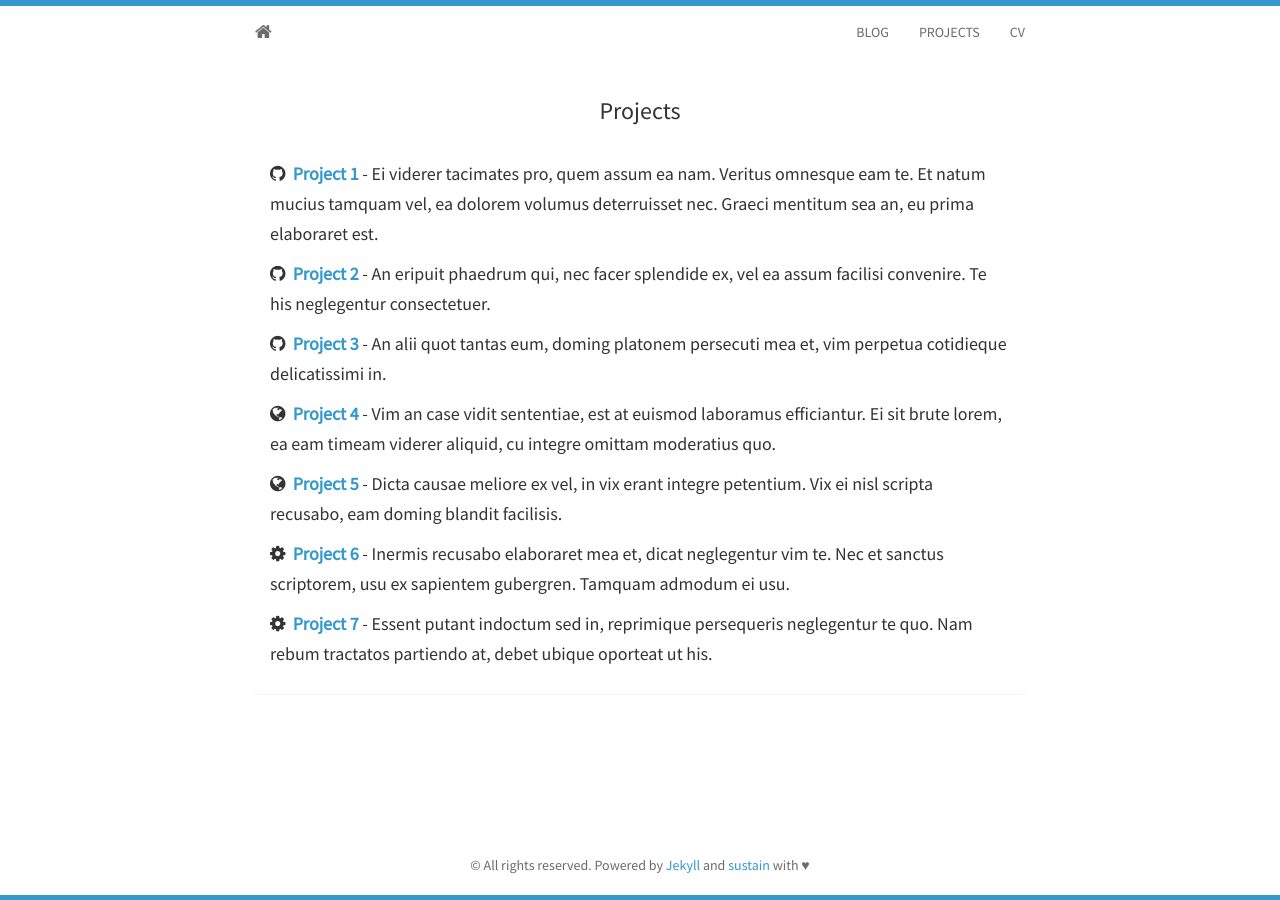
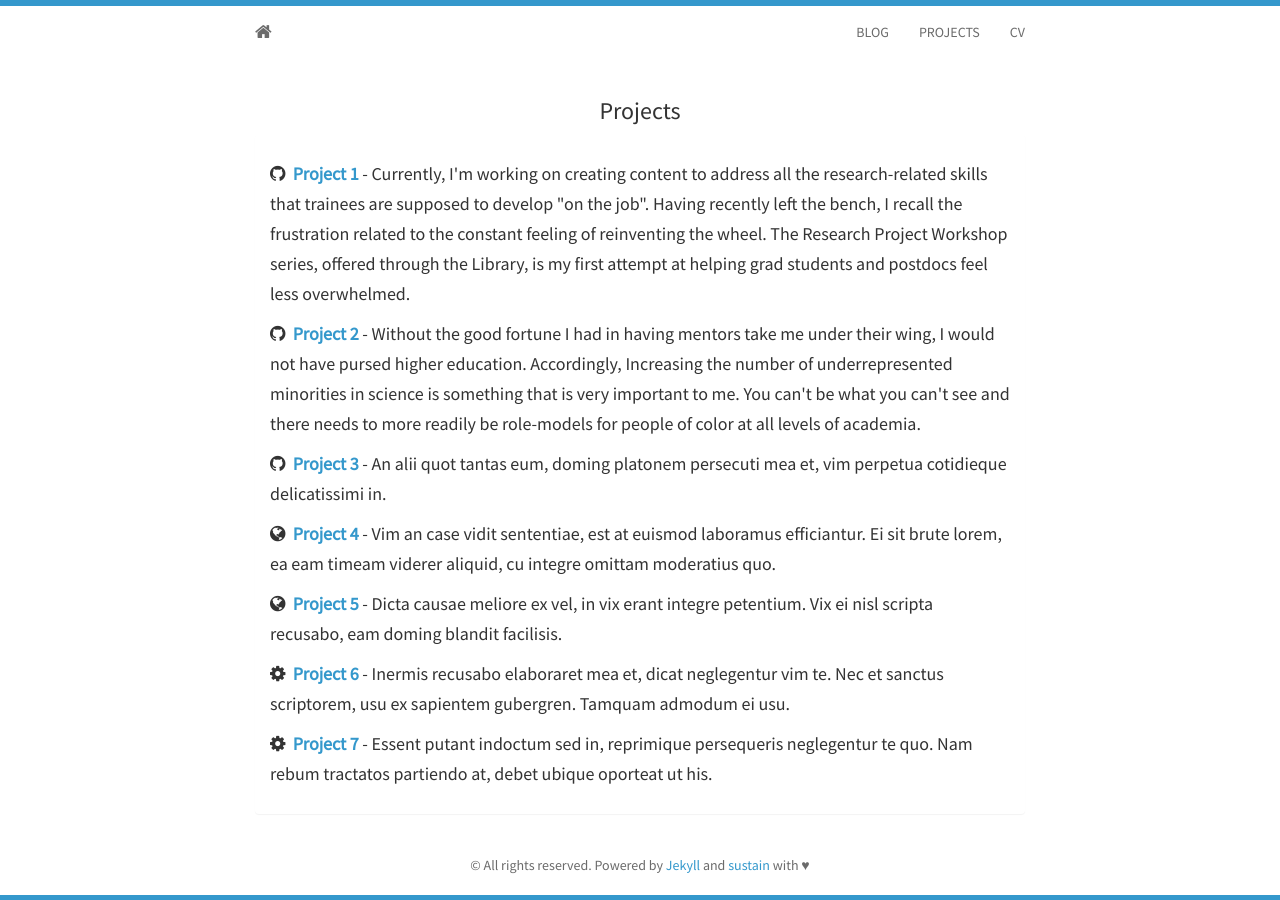
Before and after one commit to jekyllt/sustain, a Jekyll site: the page built from projects.html, in a window 1280 px wide. Built offline with Jekyll 4.4.1, drawn with Linux system fonts in a browser that asks for light colours; nearby versions of some CDN libraries.

Commit message:
Update projects.html

```diff
--- a/_includes/projects.html
+++ b/_includes/projects.html
@@ -5,13 +5,16 @@
     <div class="panel-body">
 		<h5>
 			<i class="fa fa-github"></i>&nbsp;&nbsp;<strong><a href="#">Project 1</a></strong>
-			- Ei viderer tacimates pro, quem assum ea nam. Veritus omnesque eam te. Et natum mucius tamquam vel,
-			ea dolorem volumus deterruisset nec. Graeci mentitum sea an, eu prima elaboraret est.
+			- Currently, I'm working on creating content to address all the research-related skills that trainees are supposed to
+			develop "on the job". Having recently left the bench, I recall the frustration related to the constant feeling of reinventing
+			the wheel. The Research Project Workshop series, offered through the Library, is my first attempt at helping grad students
+			and postdocs feel less overwhelmed.
 		</h5>
 		<h5>
 			<i class="fa fa-github"></i>&nbsp;&nbsp;<strong><a href="#">Project 2</a></strong>
-			- An eripuit phaedrum qui, nec facer splendide ex, vel ea assum facilisi convenire.
-			Te his neglegentur consectetuer.
+			- Without the good fortune I had in having mentors take me under their wing, I would not have pursed
+			higher education. Accordingly, Increasing the number of underrepresented minorities in science is something that is very important to me. You can't be
+			what you can't see and there needs to more readily be role-models for people of color at all levels of academia.
 		</h5>
     	<h5>
 			<i class="fa fa-github"></i>&nbsp;&nbsp;<strong><a href="#">Project 3</a></strong>
```
